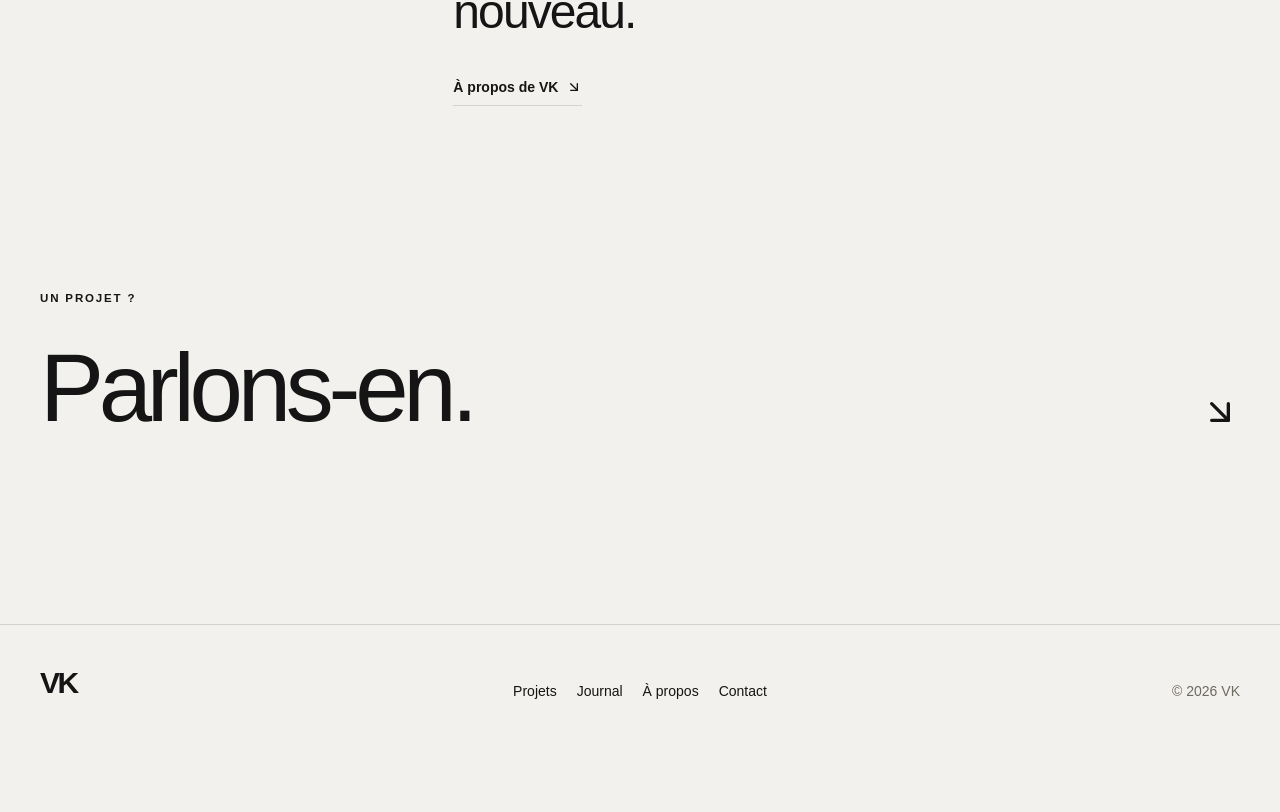
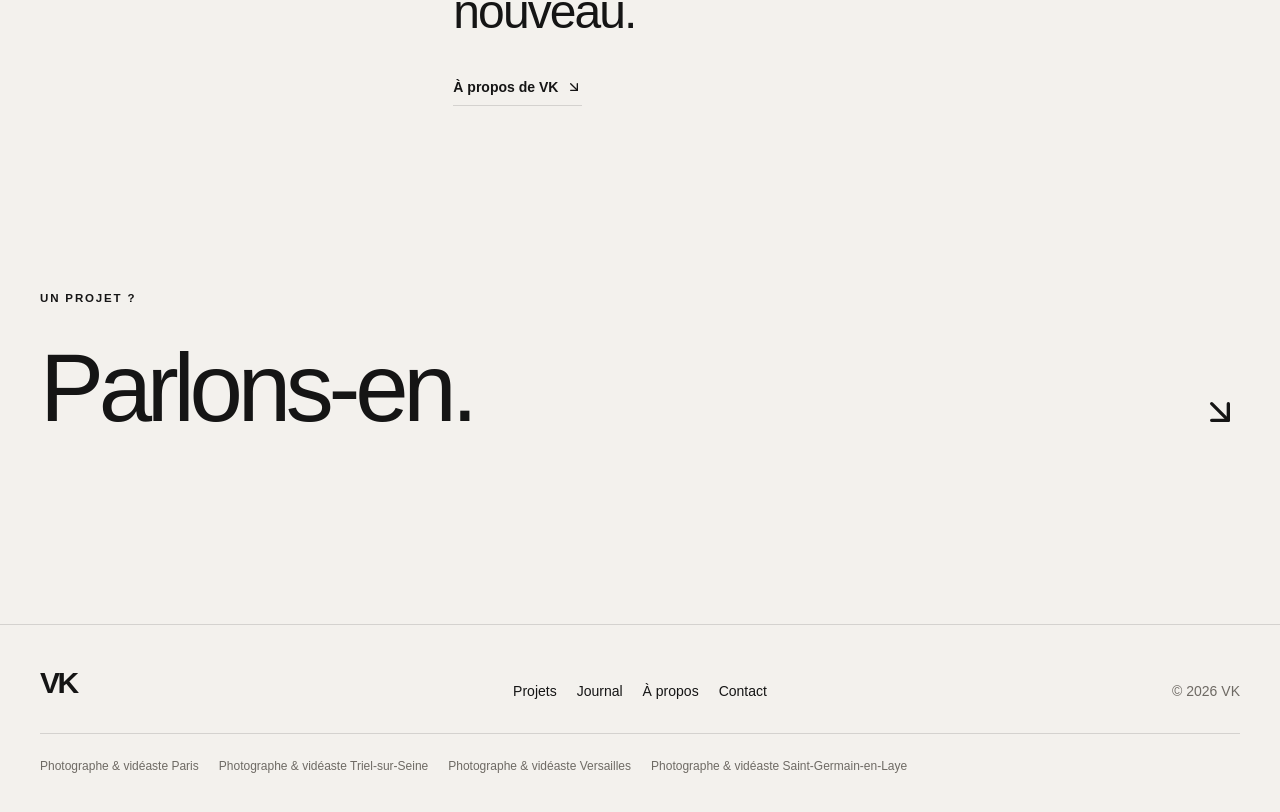
Before and after one commit to vkreportage-bot/vk, a Next.js app: page / in a window 1280 px wide. Shown: the part 3427-4239 px from the top of the page. Before the commit the page ends 4168 px from the top, so only its background shows below. Built offline with nearby package versions, Linux system fonts and the light colour scheme; no server answers; the database is empty.

Commit message:
seo: link local landing pages from footer

```diff
--- a/components/site-footer.tsx
+++ b/components/site-footer.tsx
@@ -3,6 +3,16 @@
 import Link from "next/link";
 import { usePathname } from "next/navigation";
 import { siteConfig } from "@/lib/site";
+
+const localLinks = [
+  { label: "Paris", href: "/photographe-videaste/paris" },
+  { label: "Triel-sur-Seine", href: "/photographe-videaste/triel-sur-seine" },
+  { label: "Versailles", href: "/photographe-videaste/versailles" },
+  {
+    label: "Saint-Germain-en-Laye",
+    href: "/photographe-videaste/saint-germain-en-laye",
+  },
+];
 
 export function SiteFooter() {
   const pathname = usePathname();
@@ -10,12 +20,10 @@ export function SiteFooter() {
 
   return (
     <footer className="border-t hairline">
-      <div className="container-vk grid gap-10 py-10 md:grid-cols-3 md:items-end">
+      <div className="container-vk py-10">
+        <div className="grid gap-10 md:grid-cols-3 md:items-end">
           <div>
             <p className="text-3xl font-black tracking-[-0.08em]">VK</p>
-          {/* <p className="mt-2 max-w-sm text-sm text-[var(--muted)]">
-            Films de mariage, événementiel et histoires visuelles.
-          </p> */}
           </div>
 
           <div className="flex flex-wrap gap-5 text-sm md:justify-center">
@@ -26,9 +34,20 @@ export function SiteFooter() {
           </div>
 
           <div className="text-sm text-[var(--muted)] md:text-right">
-          {/* <a href={`mailto:${siteConfig.email}`}>{siteConfig.email}</a> */}
-          <p className="mt-1">© {new Date().getFullYear()} VK</p>
+            <p>© {new Date().getFullYear()} VK</p>
           </div>
+        </div>
+
+        <nav
+          aria-label="Photographe et vidéaste par secteur"
+          className="mt-8 flex flex-wrap gap-x-5 gap-y-2 border-t hairline pt-6 text-xs text-[var(--muted)]"
+        >
+          {localLinks.map((link) => (
+            <Link key={link.href} href={link.href} className="hover:text-[var(--foreground)]">
+              Photographe & vidéaste {link.label}
+            </Link>
+          ))}
+        </nav>
       </div>
     </footer>
   );
```
Lines whose indentation alone changed are shown as unchanged.
